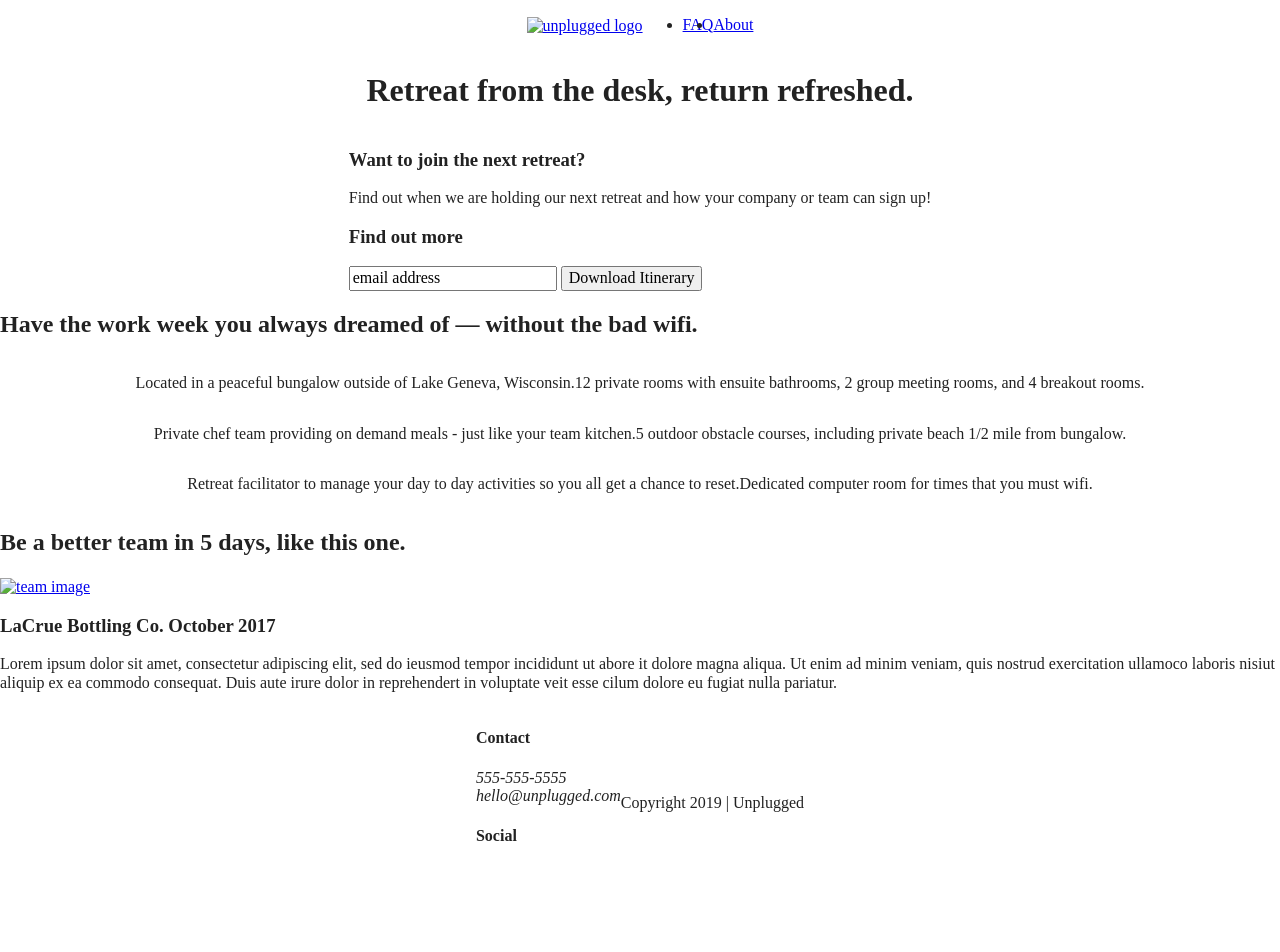
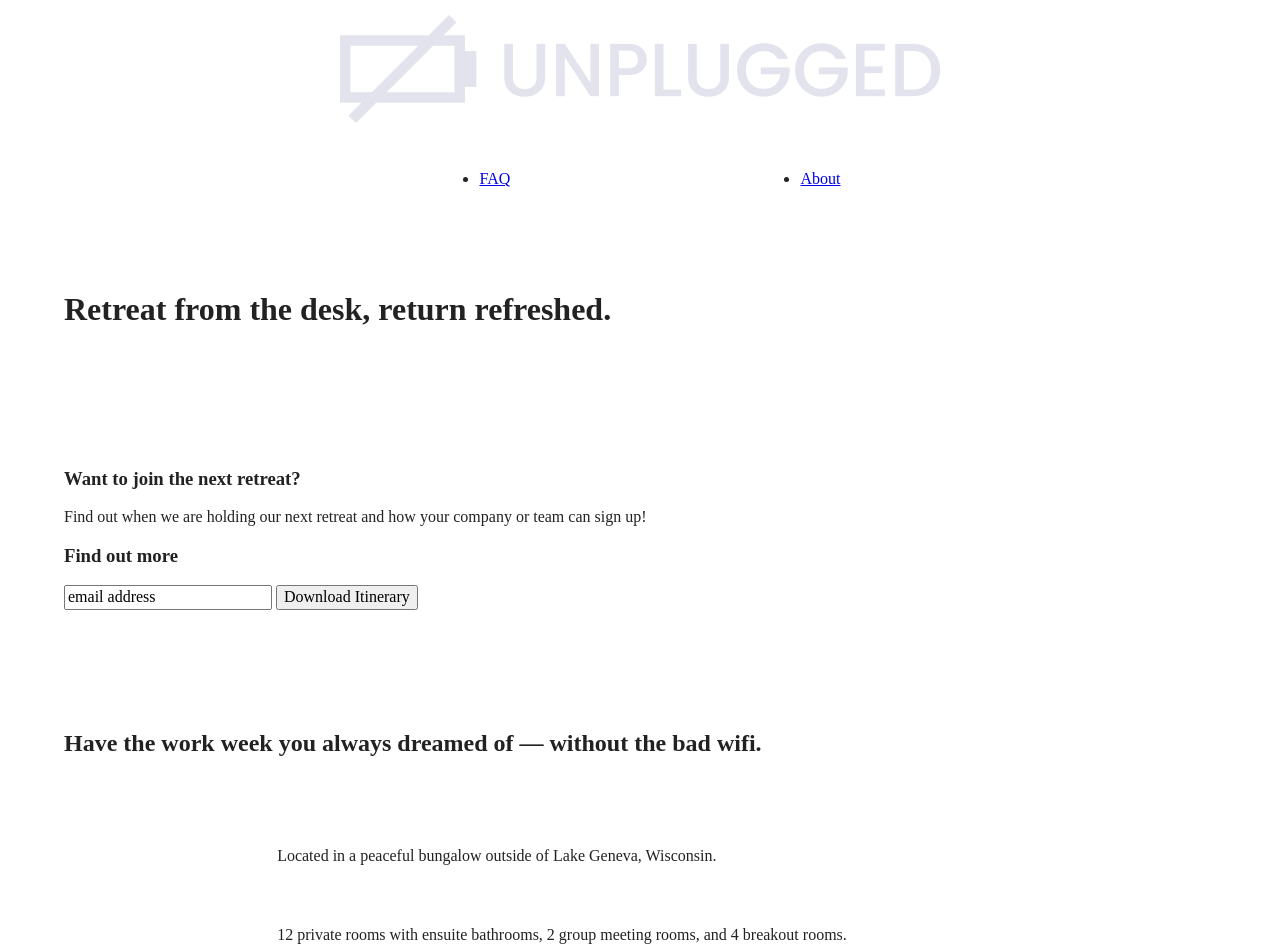
Before and after one commit to m-braselton/unplugged-retreat, a website built with Parcel: page index.html in a window 1280 px wide. Shown: the top 952 px of the page. Before the commit the page ends 899 px from the top, so only its background shows below. Built offline with nearby package versions, Linux system fonts and the light colour scheme; files whose address does not match are found by name.

Commit message:
Added width% padding and margins

```diff
--- a/css/main.css
+++ b/css/main.css
@@ -86,30 +86,68 @@
 /* ==========================================================================
    Author's custom styles
    ========================================================================== */
+
+.content-wrapper {
+  width: 90%;
+  margin: 50px;
+}
+
 /* ----------------Base Header - Footer Styles ------------- */
+
 header, footer {
   display: flex;
-  Justify-content: center;
+  justify-content: center;
   align-items: center;
   flex-flow: row wrap;
 }
+
+header{
+  padding: 15px 0;
+}
 header .content-wrapper{
   display: flex;
-  Justify-content: center;
+  justify-content: center;
   align-items: center;
   flex-flow: row wrap;
+  margin: 0;
+}
+
+.header-divider{
+  width: 100%;
+  height:1px;
+  margin: 10px 0 20px 0;
 }
 header nav{
   display: flex;
-  Justify-content: space-around;
+  justify-content: space-around;
   align-items: center;
   flex-flow: row wrap;
+  width: 60%;
 }
+
 header nav ul{
   display: flex;
-  Justify-content: space-around;
+  justify-content: space-around;
+  width: 100%;
+}
 
+footer {
+  flex-direction: column;
 }
+
+footer p {
+  margin: 0;
+}
+
+footer .content-wrapper {
+    width: 55%;
+    margin: 50px 0;
+}
+
+footer .contact {
+  margin-bottom: 50px;
+}
+
 footer .social-icons {
   display: flex;
   justify-content: space-around;
@@ -120,6 +158,11 @@
   justify-content: center;
   align-items: center;
 }
+
+footer .copyright {
+  margin: 20px 0;
+}
+
 /* --------Mobile Styles - homepage -----------*/
 /* -----Hero Area ------*/
 
@@ -128,6 +171,7 @@
   justify-content: center;
   flex-flow: row wrap;
 }
+
 /* -----ASIDE------*/
 
 aside {
@@ -144,11 +188,25 @@
   justify-content: center;
   flex-flow: row wrap;
 }
-.features .features-items{
+
+.features h2{
+  margin-bottom: 60px;
+}
+
+.features article {
+  width: 63%;
+  margin: 30px 0;
+}
+
+.features .features-items {
   display: flex;
-  Justify-content: center;
+  justify-content: center;
   align-items: center;
   flex-flow: row wrap;
+}
+
+.features p{
+  margin: 0;
 }
 
 /* ------REVIEWS------*/
@@ -159,6 +217,14 @@
   flex-flow: row wrap;
 }
 
+.reviews h2 {
+  margin-bottom: 40px;
+}
+
+.reviews h3{
+  width: 55%;
+  margin: 20px 0;
+}
 /*======About Page=======*/
 
 .mission {
@@ -170,24 +236,37 @@
 
 .contact-section {
   display: flex;
-  Justify-content: center;
+  justify-content: center;
   align-items: center;
   flex-flow: row wrap;
+}
+
+.contact-content p {
+  margin: 0;
 }
 
 /* =======FAQ Page=========*/
 
 .faq {
   display: flex;
-  Justify-content: center;
+  justify-content: center;
   align-items: center;
   flex-flow: row wrap;
 }
+
 .faq .content-wrapper {
   display: flex;
-  Justify-content: center;
+  justify-content: center;
   align-items: center;
   flex-flow: row wrap;
+  margin: 50px 0 0 0;
+}
+
+.faq h2 {
+  margin-bottom: 40px;
+}
+.faq-content{
+  margin-bottom: 50px;
 }
 
 /* ==========================================================================
--- a/index.html
+++ b/index.html
@@ -38,9 +38,9 @@
   <!-- ************* Header ************ -->
   <header>
     <div class="content-wrapper">
-      <a href="#"><img src="assets/unpluggedlogo" alt="unplugged logo"></a>
+      <a href="#"><img src="assets/unpluggedlogo.png" alt="unplugged logo"></a>
 <!-- NEEDS .png to find the right path  -->
-      <div class="header-divider"></div>
+      <div class="header-divider">   </div>
       <nav>
         <ul>
           <li><a href="faq/index.html" target="blank">FAQ</a></li>
@@ -52,8 +52,6 @@
   <!-- ***************** Main ****************-->
   <main>
   <section class="hero-area">
-
-
     <div class="content-wrapper">
 
         <h1>Retreat from the desk, return refreshed.</h1>
@@ -117,7 +115,6 @@
         <h2>Be a better team in 5 days, like this one.</h2>
         <article>
           <div>
-          <a href="team-image"> <img src="" alt="team image"> </a>
           <h3>LaCrue Bottling Co. October 2017</h3>
           <p>Lorem ipsum dolor sit amet, consectetur adipiscing elit, sed do ieusmod tempor incididunt ut abore it dolore magna aliqua. Ut enim ad minim veniam, quis nostrud exercitation ullamoco laboris nisiut aliquip ex ea commodo consequat. Duis aute irure dolor in reprehendert in voluptate veit esse cilum dolore eu fugiat nulla pariatur.</p>
         </div>
```
